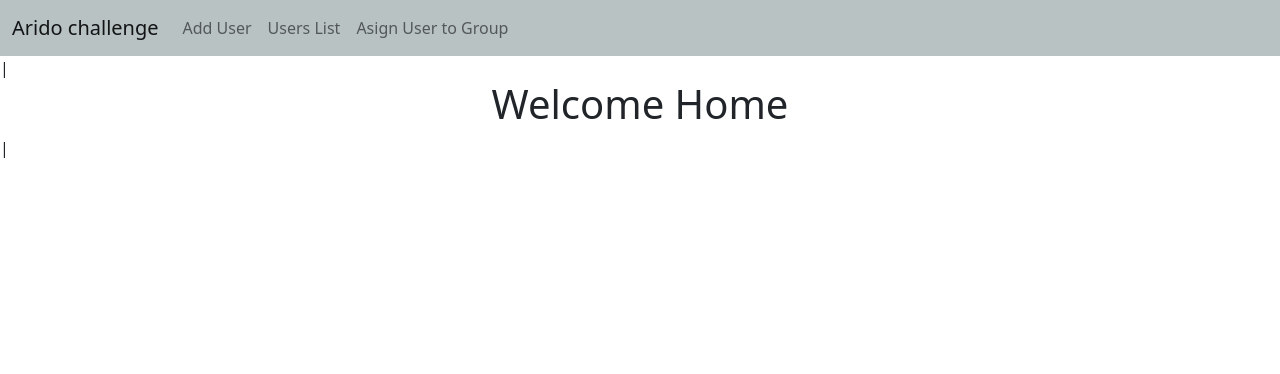
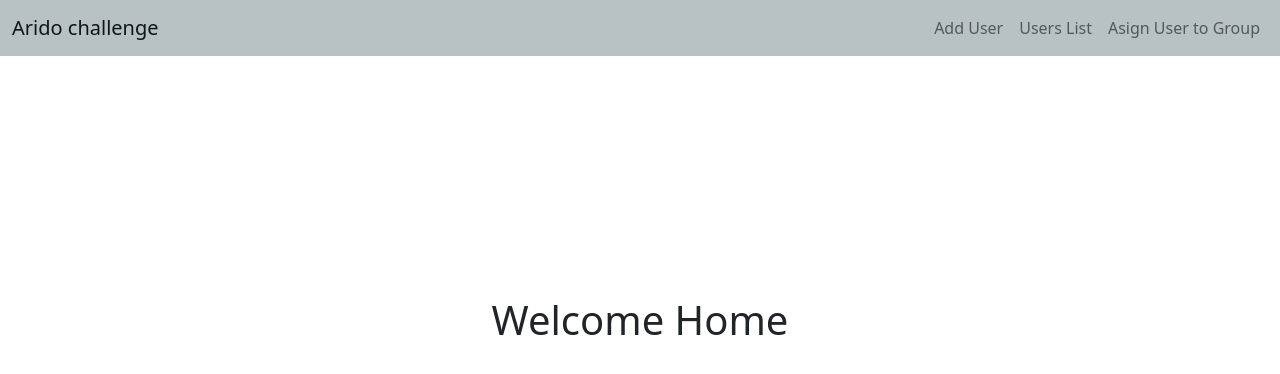
Before and after one commit to ilCat/user-admin-web, a Flask app: page / in a window 1280 px wide. Shown: the top 374 px of the page. Run offline with Flask 2, Linux system fonts and the light colour scheme; some libraries are stand-ins or nearby versions.

Commit message:
update frontend

```diff
--- a/scripts/frontend/templates/header.html
+++ b/scripts/frontend/templates/header.html
@@ -1,16 +1,15 @@
 {% extends 'master.html' %}
 
 {% block title %} Arido challenge {% endblock %}
-<!-- #929597 -->
 {% block body %}
 	<nav class="navbar navbar-expand-lg" style="background-color: #97a6a7ad;">
   <div class="container-fluid">
     <a class="navbar-brand" href="/">Arido challenge</a>
-    <button class="navbar-toggler" type="button" data-bs-toggle="collapse" data-bs-target="#navbarNav" aria-controls="navbarNav" aria-expanded="false" aria-label="Toggle navigation">
+    <!-- <button class="navbar-toggler" type="button" data-bs-toggle="collapse" data-bs-target="#navbarNav1" aria-controls="navbarNav1" aria-expanded="false" aria-label="Toggle navigation">
       <span class="navbar-toggler-icon"></span>
-    </button>
-    <div class="collapse navbar-collapse" id="navbarNav">
-      <ul class="navbar-nav">
+    </button> -->
+    <!-- <div class="collapse navbar-collapse" id="navbarNav1"> -->
+      <ul class="navbar-nav mr-auto">
         <li class="nav-item">
           <a class="nav-link" href="/user">Add User</a>
         </li>
@@ -21,7 +20,7 @@
           <a class="nav-link" href="/groups">Asign User to Group</a>
         </li>
       </ul>
-    </div>
+    <!-- </div> -->
   </div>
 </nav>
 
--- a/scripts/frontend/templates/index.html
+++ b/scripts/frontend/templates/index.html
@@ -4,11 +4,23 @@
 {% block title %} home {% endblock %}
 
 {% block body %}
-
+<style type="text/css">
+	.row-centered {
+		text-align:center;
+	}
+	.col-centered {
+		display:inline-block;
+		float:none;
+		text-align:left;
+		margin-right:-4px;
+	}
+	.pos{
+		position: relative;
+		top: 240px;
+	}
+</style>
 <div class="container">
-	<div>
-		<div class="col-md-12 text-center"><h1>Welcome Home</h1></div>
-	</div>
+		<div class="col-md-12 text-center row-centered pos"><h1> Welcome Home </h1></div>
 </div>
 
 {% endblock %}
--- a/scripts/frontend/templates/master.html
+++ b/scripts/frontend/templates/master.html
@@ -10,6 +10,6 @@
 
 	<body>
 		{% block body %} {% endblock %}
-</script>
+	</script>
 	</body>
-</html>|
+</html>
```
